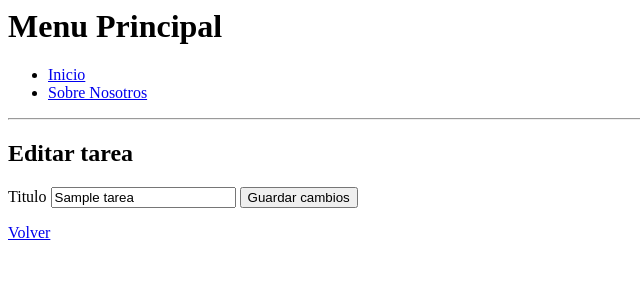
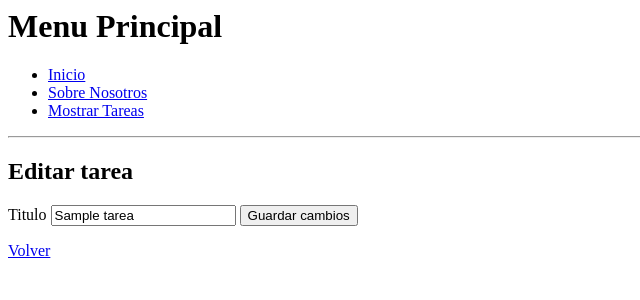
Before and after one commit to ripolnick8281/Practica_4, a Flask app: page /tareas/editar/1 in a window 1280 px wide. Shown: the top 300 px of the page, without its empty margins (0-640 px from the left). Run offline with Flask 3, Linux system fonts and the light colour scheme; tables that the repository leaves empty hold one stand-in row (values such as "Sample post").

Commit message:
actualizacion tareas con el metodo mostrar

```diff
--- a/app.py
+++ b/app.py
@@ -33,7 +33,7 @@ def ensure_database_exists(database_uri):
 
 app = Flask(__name__)
 app.config['SECRET_KEY'] = 'secret1234'
-app.config["SQLALCHEMY_DATABASE_URI"] = "mysql+pymysql://root:@localhost:3308/db_tareas"
+app.config["SQLALCHEMY_DATABASE_URI"] = "mysql+pymysql://root:@localhost:3306/db_tareas"
 # initialize the app with the extension
 ensure_database_exists(app.config["SQLALCHEMY_DATABASE_URI"])
 db.init_app(app)
--- a/routes.py
+++ b/routes.py
@@ -22,6 +22,11 @@ def sobrenosotros():
 
     tareas = Tarea.query.order_by(Tarea.id.desc()).all()
     return render_template('sobrenosotros.html', form=formulario, tareas=tareas)
+
+@app.route('/tareas')
+def mostrar_tareas():
+    tareas = Tarea.query.order_by(Tarea.id.desc()).all()
+    return render_template('tareas.html', tareas=tareas)
 
 @app.route('/tareas/editar/<int:tarea_id>', methods=['GET', 'POST'])
 def editar_tarea(tarea_id):
--- a/templates/base.html
+++ b/templates/base.html
@@ -2,6 +2,7 @@
 <ul>
     <li><a href="/index">Inicio</a></li>
     <li><a href="/sobrenosotros">Sobre Nosotros</a></li>
+    <li><a href="/tareas">Mostrar Tareas</a></li>
 
 </ul>
 <hr>
--- a/templates/sobrenosotros.html
+++ b/templates/sobrenosotros.html
@@ -3,7 +3,6 @@
 {% block contenido %}
 <h2>Taller Apps - Sobre nosotros</h2>
 <h4>Bienvenido a este sitio de taller .....</h4>
- <a href="{{ url_for('editar_tarea', tarea_id=tarea.id) }}">Editar</a>
 <form action="{{ url_for('sobrenosotros') }}" method="post">
     {{ form.csrf_token() }}
     {{ form.titulo.label }}
@@ -19,6 +18,7 @@
     {% for tarea in tareas %}
     <li>
         {{ tarea.titulo }}
+        <a href="{{ url_for('editar_tarea', tarea_id=tarea.id) }}">Editar</a>
         <form action="{{ url_for('eliminar_tarea', tarea_id=tarea.id) }}" method="post" style="display:inline;">
             <button type="submit">Eliminar</button>
         </form>
```
Also changed, not shown: templates/tareas.html (added, +15 -0 lines), 1 other file.
